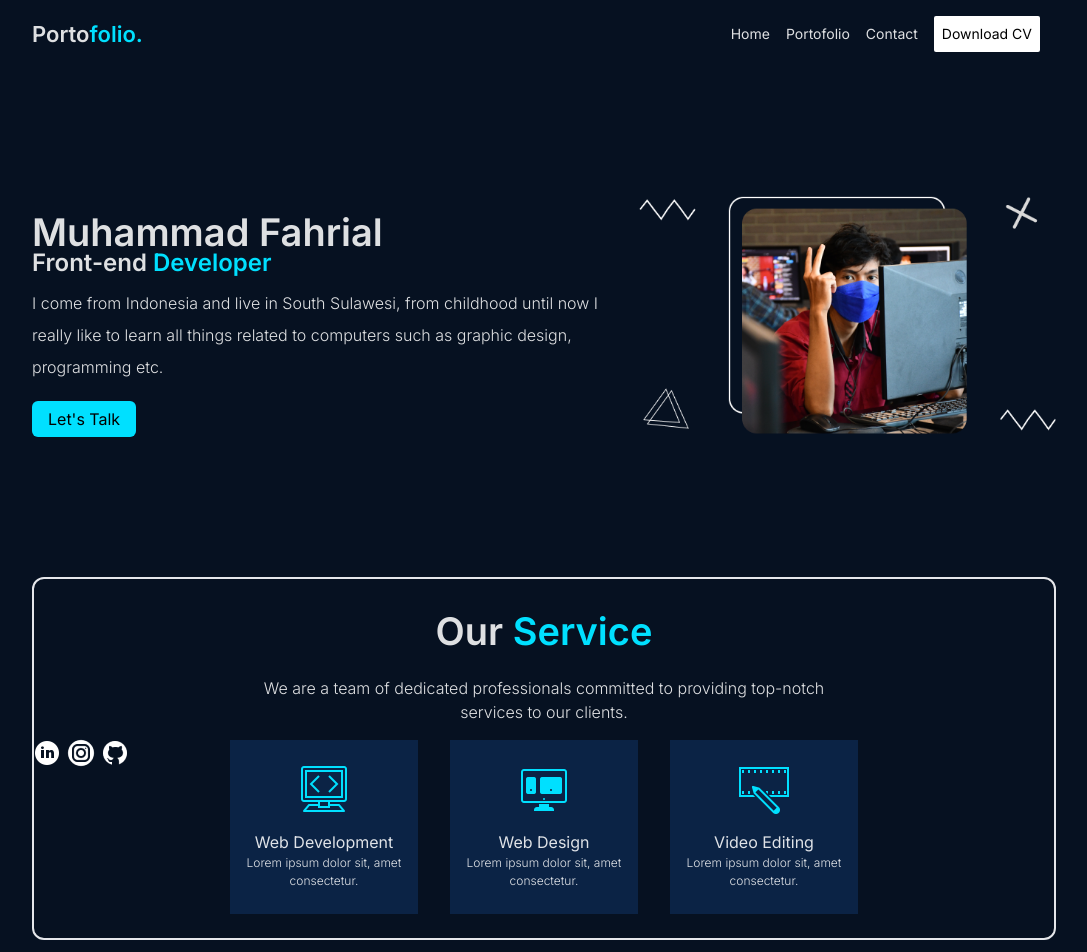
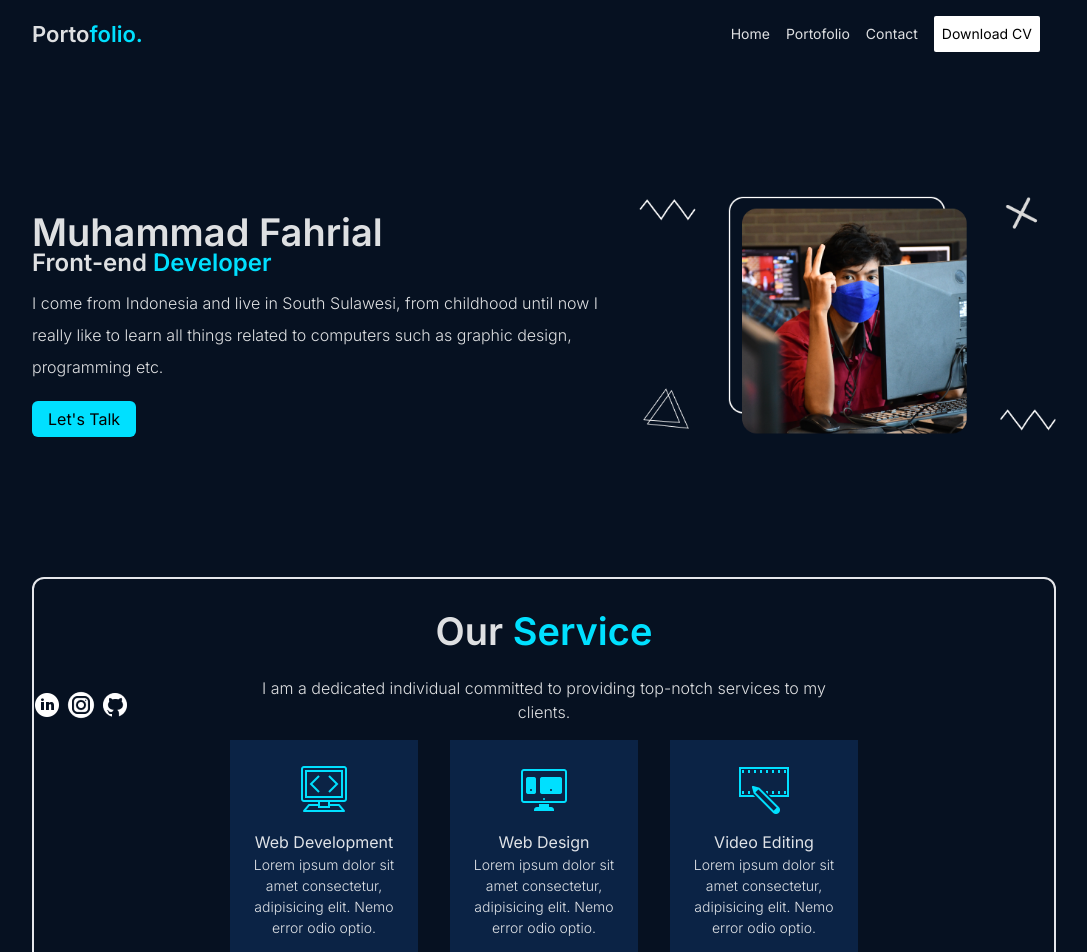
Before and after one commit to MuhammadFahrial/my-portofolio, a React (Vite) app: page / in a window 1280 px wide. Shown: the top 952 px of the page, without its empty margins (96-1183 px from the left). Built offline with nearby package versions, Linux system fonts and the light colour scheme.

Commit message:
'update:portofolio'

```diff
--- a/src/components/Pages/Body/Home/Home.jsx
+++ b/src/components/Pages/Body/Home/Home.jsx
@@ -24,7 +24,7 @@ export default function Home() {
               Front-end <span className="text-[#00E0FF]">Developer</span>
             </h3>
           </div>
-          <p className="text-[12px] xl:text-[16px] xl:leading-loose xl:w-[600px] xl:text-left font-light">
+          <p className="text-[16px] xl:leading-loose xl:w-[600px] xl:text-left font-light">
             I come from Indonesia and live in South Sulawesi, from childhood
             until now I really like to learn all things related to computers
             such as graphic design, programming etc.
@@ -37,7 +37,7 @@ export default function Home() {
               Let's Talk
             </NavLink>
           </div>
-          <div className="mt-4 flex gap-1 xl:absolute xl:bottom-[32px]">
+          <div className="mt-4 flex gap-1 xl:absolute xl:bottom-[32px] xl:mb-12">
             <a
               href="https://www.linkedin.com/in/a-muh-fahrial-68407a221/"
               target="_blank"
@@ -69,20 +69,21 @@ export default function Home() {
           <img src={pic} className="xl:w-[28rem] w-[26rem]" />
         </div>
       </div>
-      <div className="border-2 px-10 py-6 mb-12 rounded-xl">
+      <div className="xl:border-2 xl:px-10 py-6 mb-8 rounded-xl">
         <h1 className="text-center text-[28px] xl:text-[38px] font-bold">
           Our <span className="text-[#00E0FF]">Service</span>
         </h1>
-        <p className="text-center text-[12px] py-4 xl:text-[16px] xl:px-40 font-light">
-          We are a team of dedicated professionals committed to providing
-          top-notch services to our clients.
+        <p className="text-center text-[16px] py-4 xl:text-[16px] xl:px-40 font-light">
+          I am a dedicated individual committed to providing top-notch services
+          to my clients.
         </p>
         <div className="flex justify-center flex-wrap gap-8">
           <div className="web-dev px-4 py-6 bg-[#0B2345] xl:w-1/5 text-center">
             <img src={webDev} alt="" className="pb-4 block mr-auto ml-auto" />
             <h1>Web Development</h1>
-            <p className="text-[12px] font-light">
-              Lorem ipsum dolor sit, amet consectetur.
+            <p className="text-[14px] font-light">
+              Lorem ipsum dolor sit amet consectetur, adipisicing elit. Nemo
+              error odio optio.
             </p>
           </div>
           <div className="web-design px-4 py-6 bg-[#0B2345] xl:w-1/5 text-center">
@@ -92,15 +93,17 @@ export default function Home() {
               className="pb-4 block mr-auto ml-auto"
             />
             <h1>Web Design</h1>
-            <p className="text-[12px] font-light">
-              Lorem ipsum dolor sit, amet consectetur.
+            <p className="text-[14px] font-light">
+              Lorem ipsum dolor sit amet consectetur, adipisicing elit. Nemo
+              error odio optio.
             </p>
           </div>
           <div className="video-editing px-4 py-6 bg-[#0B2345] xl:w-1/5 text-center">
             <img src={vidEdit} alt="" className="pb-4 block mr-auto ml-auto" />
             <h1>Video Editing</h1>
-            <p className="text-[12px] font-light">
-              Lorem ipsum dolor sit, amet consectetur.
+            <p className="text-[14px] font-light">
+              Lorem ipsum dolor sit amet consectetur, adipisicing elit. Nemo
+              error odio optio.
             </p>
           </div>
         </div>
```
